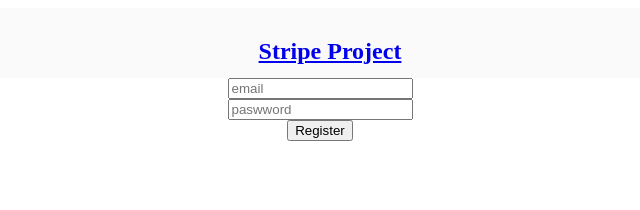
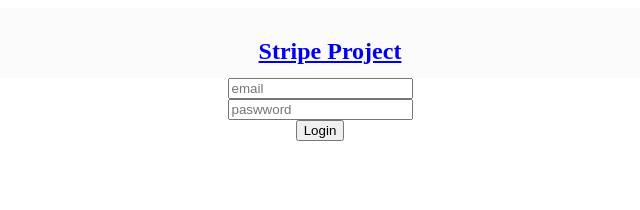
Before and after one commit to Spiquet/stripe-project, a React (Create React App) app in the folder web/: page /login in a window 1280 px wide. Shown: the top 210 px of the page, without its empty margins (320-960 px from the left). Built offline with nearby package versions, Linux system fonts and the light colour scheme; no server answers.

Commit message:
manage cache during login

```diff
--- a/web/src/modules/user/loginView.tsx
+++ b/web/src/modules/user/loginView.tsx
@@ -2,6 +2,7 @@ import * as React from "react";
 import { Mutation } from "react-apollo";
 import { gql } from "apollo-boost";
 import { LoginMutation, LoginMutationVariables } from "../../schemaTypes";
+import { meQuery } from "../../graphql/queries/me";
 
 
 
@@ -12,6 +13,7 @@ mutation LoginMutation($email: String!, $password: String!) {
     login(email: $email, password: $password) {
         id
         email
+        type
     }
   }
   `;
@@ -32,9 +34,19 @@ export class LoginView extends React.PureComponent {
 
         return (
             <Mutation<LoginMutation, LoginMutationVariables>
+            update={(cache, { data }) => {
+                if (!data || !data.login) {
+                  return;
+                }
+
+                cache.writeQuery({
+                  query: meQuery,
+                  data: { me: data.login }
+                });
+              }}
                 mutation={loginMutation}
             >
-                {mutate => (
+                {(mutate, {client}) => (
 
                     <div style={{ display: "flex", flexDirection: "column", alignItems: "center" }}>
                         <div>
@@ -57,13 +69,15 @@ export class LoginView extends React.PureComponent {
                         <div>
                             <button
                                 onClick={async () => {
+                                    //optionnal reset cache before user logs
+                                    await client?.resetStore();
                                     const response = await mutate({
                                         variables: this.state
                                     });
                                     console.log('response', response);
                                 }}
                             >
-                                Register
+                                Login
                             </button>
                         </div>
                     </div>
```
